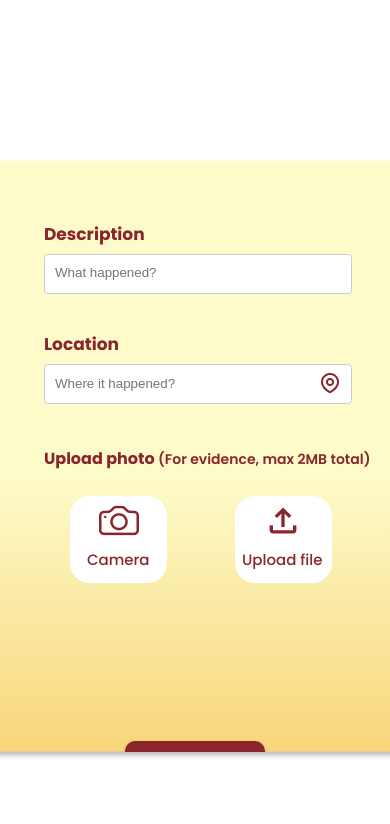
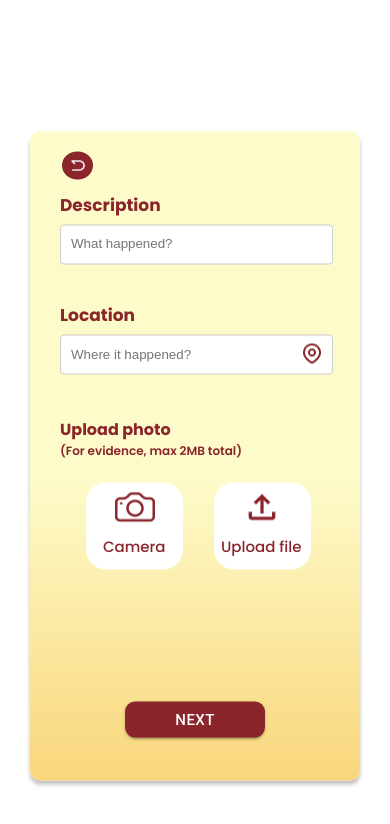
Before and after one commit to itgauy/THETECHHIVE_FRONTEND-COMMSS, a React (Create React App) app: page /popupfinal in a window 390 px wide. Shown: the top 824 px of the page. Built offline with nearby package versions, Linux system fonts and the light colour scheme.

Commit message:
Finished report - report page & popup report

```diff
--- a/src/working student/WSProfile/WSProfile.css
+++ b/src/working student/WSProfile/WSProfile.css
@@ -151,8 +151,8 @@
   top: 0;
   left: 0;
   border-radius: 36px;
-  background-color: #FFFFFF;
-  opacity: 0.30;
+  background-color: #ffffff;
+  opacity: 0.3;
   width: 625px;
   height: 333px;
 }
--- a/src/working student/WSReport/PopUpReportFinal.css
+++ b/src/working student/WSReport/PopUpReportFinal.css
@@ -8,13 +8,15 @@
   background: linear-gradient(180deg, #fdfbc9 54%, #f9d67b);
   width: 580px;
   height: 600px;
-  max-height: 70%;
+  max-height: 75%;
+  padding-bottom: 1rem;
   color: #8a252c;
   display: flex;
   flex-direction: column;
   align-items: center;
   justify-content: space-between;
   overflow-y: auto;
+  overflow-x: hidden;
 }
 
 .PopUpReportFinalPage > * {
@@ -68,7 +70,7 @@
   padding: 10px;
   border: 1px solid #ccc;
   border-radius: 4px;
-  background-color: #FFFFFF;
+  background-color: #ffffff;
   width: 308px;
   height: 40px;
   resize: none;
@@ -77,12 +79,12 @@
 }
 
 .Description-Input:focus {
-  border-color: #8A252C;
+  border-color: #8a252c;
   outline: none;
 }
 
 .Description-Input:focus::placeholder {
-  color: #8A252C;
+  color: #8a252c;
 }
 
 .Location-Container {
@@ -100,7 +102,7 @@
   padding: 10px;
   border: 1px solid #ccc;
   border-radius: 4px;
-  background-color: #FFFFFF;
+  background-color: #ffffff;
   width: 308px;
   height: 40px;
   box-sizing: border-box;
@@ -108,12 +110,12 @@
 }
 
 .Location-Input:focus {
-  border-color: #8A252C;
+  border-color: #8a252c;
   outline: none;
 }
 
 .Location-Input:focus::placeholder {
-  color: #8A252C;
+  color: #8a252c;
 }
 
 .Description-Input,
@@ -159,7 +161,7 @@
 }
 
 .for-evidence {
-  font-size: 14px;
+  font-size: 12px;
   font-weight: 600;
 }
 
@@ -183,7 +185,7 @@
   top: 0;
   left: 0;
   border-radius: 20px;
-  background-color: #FFFFFF;
+  background-color: #ffffff;
   width: 97px;
   height: 87px;
 }
@@ -248,7 +250,7 @@
 .Image-Preview-Container {
   position: absolute;
   top: 440px;
-  left: 139px;
+  left: 243px;
   display: flex;
   flex-wrap: nowrap;
   overflow-x: auto;
@@ -287,7 +289,7 @@
 }
 
 .remove-image-button:hover {
-  background-color: #8A252C;
+  background-color: #8a252c;
   color: white;
 }
 
@@ -305,8 +307,8 @@
 .error-message {
   color: #d32f2f;
   font-size: 15px;
-  margin-bottom: 5px;
   font-family: "Montserrat", sans-serif;
+  margin-top: 5rem;
 }
 
 .modal-overlay {
@@ -334,7 +336,7 @@
 .camera-permission h2,
 .image-limit-warning h2,
 .file-size-warning h2 {
-  color: #8A252C;
+  color: #8a252c;
   margin-bottom: 20px;
 }
 
@@ -359,14 +361,14 @@
   cursor: pointer;
   font-weight: bold;
   transition: 0.3s;
-  background-color: #8A252C;
+  background-color: #8a252c;
   color: white;
 }
 
 .cancel-button:hover,
 .allow-button:hover,
 .ok-button:hover {
-  background-color: #A91D3A;
+  background-color: #a91d3a;
   transform: scale(1.05);
 }
 
@@ -378,6 +380,7 @@
   transform: translate(-50%, -50%);
   background-color: #f9d67b;
   padding: 20px;
+  padding-bottom: 3rem;
   border-radius: 10px;
   box-shadow: 0 2px 10px rgba(0, 0, 0, 0.1);
   z-index: 1000;
@@ -407,7 +410,7 @@
 }
 
 .camera-close-button:hover {
-  background-color: #8A252C;
+  background-color: #8a252c;
   color: whitesmoke;
 }
 
@@ -439,7 +442,7 @@
 .camera-capture-circle {
   width: 70px;
   height: 70px;
-  background-color:  #fdfbc9;
+  background-color: #fdfbc9;
   border-radius: 50%;
   display: flex;
   justify-content: center;
@@ -483,8 +486,12 @@
 }
 
 @keyframes spin {
-  0% { transform: rotate(0deg); }
-  100% { transform: rotate(360deg); }
+  0% {
+    transform: rotate(0deg);
+  }
+  100% {
+    transform: rotate(360deg);
+  }
 }
 
 .loading-overlay p {
@@ -510,7 +517,7 @@
 }
 
 .MuiButtonBase-root.MuiIconButton-root:hover {
-  color: #8A252C;
+  color: #8a252c;
   transform: scale(1.1);
 }
 
@@ -569,42 +576,109 @@
   }
 }
 
-@media (max-width: 500px) and (max-height: 641px) {
+@media (max-width: 500px) {
+  .Image-Preview-Container {
+    position: absolute;
+    top: 450px;
+    left: 112px;
+    display: flex;
+    flex-wrap: nowrap;
+    overflow-x: auto;
+    width: 7rem;
+    padding-bottom: 10px;
+  }
+
+  .Image-Preview {
+    flex: 0 0 auto;
+    width: 100px;
+    height: 100px;
+    margin-right: 10px;
+    position: relative;
+  }
+
+  .back-button-containerFR {
+    position: absolute;
+    top: 20px;
+    left: 2rem;
+    width: 44px;
+    height: 40px;
+    cursor: pointer;
+    transition: transform 0.3s ease;
+  }
+  .back-iconFR {
+    position: absolute;
+    top: 5px;
+    left: 7px;
+    width: 18.4px;
+    height: 18.4px;
+    cursor: pointer;
+  }
   .PopUpReportFinalPage {
-    width: 470px;
+    width: 330px;
     height: 670px;
   }
 
   .Description-Container,
   .Location-Container {
-    left: 90px;
-    width: 280px;
+    left: 30px;
+    width: 260px;
   }
 
   .Description-Input,
   .Location-Input {
-    width: 280px;
+    width: 273px;
   }
 
   .Camera-Container {
-    left: 100px;
+    left: 3.5rem;
+    margin-top: 1rem;
   }
 
   .Upload-Container {
-    left: 250px;
+    left: 11.5rem;
+    margin-top: 1rem;
   }
 
   .Choose-Location {
-    left: 340px;
+    left: 270px;
   }
 
   .Upload-Photo-Container {
-    left: 90px;
+    left: 30px;
+    display: flex;
+    flex-direction: column;
+    margin-bottom: 1rem;
   }
 
   .validation-errors-container {
     top: 590px;
     max-width: 280px;
+  }
+  .error-message {
+    color: #d32f2f;
+    font-size: 15px;
+    font-family: "Montserrat", sans-serif;
+    margin-top: 4rem;
+    text-wrap: wrap;
+    width: 80%;
+    margin-left: 1rem;
+  }
+  .camera-modal {
+    position: fixed;
+    top: 55%;
+    left: 50%;
+    transform: translate(-50%, -50%);
+    background-color: #f9d67b;
+    padding: 20px;
+    padding-bottom: 5rem;
+    border-radius: 10px;
+    box-shadow: 0 2px 10px rgba(0, 0, 0, 0.1);
+    z-index: 1000;
+    width: 80%;
+    max-width: 545px;
+    display: flex;
+    flex-direction: column;
+    align-items: center;
   }
 }
 
@@ -627,7 +701,7 @@
 }
 
 .file-size-warning h2 {
-  color: #8A252C;
+  color: #8a252c;
   margin-bottom: 20px;
 }
 
@@ -637,13 +711,13 @@
   border-radius: 10px;
   cursor: pointer;
   font-weight: bold;
-  background-color: #8A252C;
+  background-color: #8a252c;
   color: white;
   transition: background-color 0.3s;
 }
 
 .file-size-warning button:hover {
-  background-color: #A91D3A;
+  background-color: #a91d3a;
 }
 
 /* Suggestion List Styling */
@@ -680,7 +754,7 @@
 
 /* Active suggestion styling */
 .suggestion-list li.active {
-  background-color: #8A252C; /* Light gray background */
+  background-color: #8a252c; /* Light gray background */
   color: whitesmoke; /* Darker text color */
   font-weight: 500;
 }
--- a/src/working student/WSReport/PopUpReportFinal.js
+++ b/src/working student/WSReport/PopUpReportFinal.js
@@ -611,7 +611,7 @@ const PopUpReportFinal = ({ onBack, onClose, locationDenied = false, onLocationR
           variant="contained"
           sx={{
             position: "absolute",
-            top: "580px",
+            top: "570px",
             bottom: "60px",
             left: "50%",
             transform: "translateX(-50%)",
--- a/src/working student/WSReport/WSReport.css
+++ b/src/working student/WSReport/WSReport.css
@@ -118,8 +118,8 @@
     top: 20% !important;
     left: 50%;
     transform: translateX(-50%);
-    width: 50%;
-    height: 18%;
+    width: 48%;
+    height: 14%;
     object-fit: cover;
   }
 
@@ -145,8 +145,9 @@
     top: 70% !important;
     left: 50%;
     transform: translateX(-50%);
-    width: 25%;
-    height: 15%;
+    width: 30%;
+    height: 13%;
+    padding: 0.3rem;
     object-fit: cover;
     text-align: center;
     transition: none;
```
Lines whose indentation alone changed are shown as unchanged.
